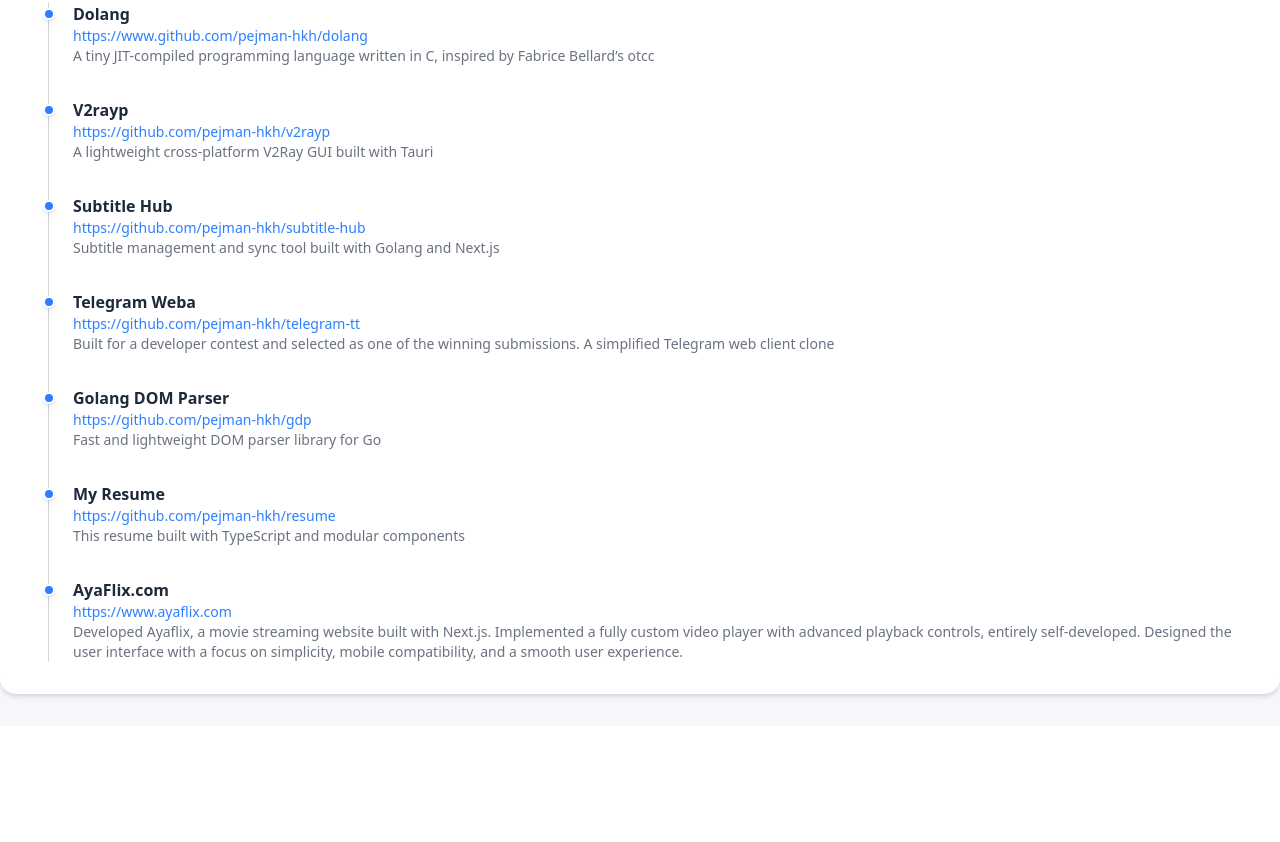
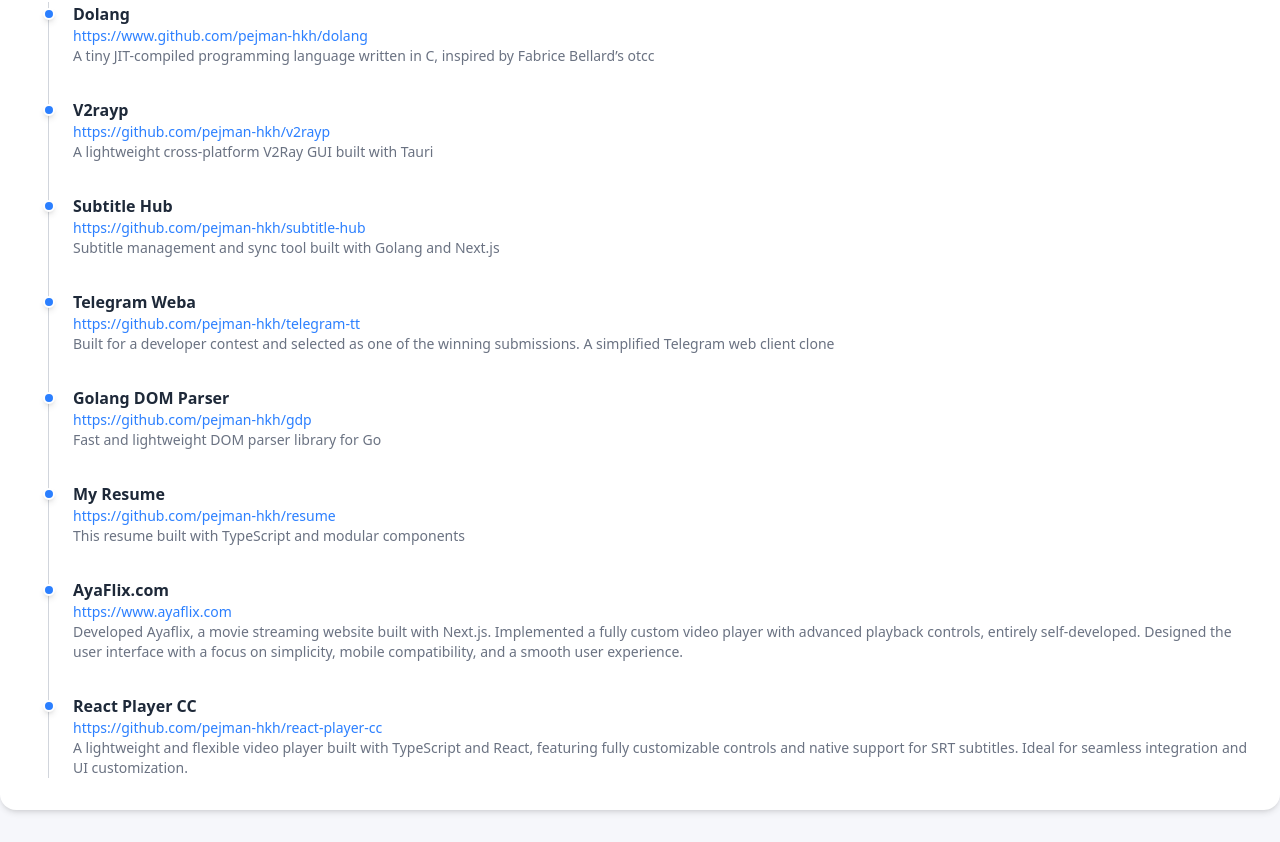
Before and after one commit to pejman-hkh/resume, a React (Vite) app: page / in a window 1280 px wide. Shown: the part 1784-2626 px from the top of the page. Before the commit the page ends 2510 px from the top, so only its background shows below. Built offline with nearby package versions, Linux system fonts and the light colour scheme.

Commit message:
Add my new project

```diff
--- a/src/resume.ts
+++ b/src/resume.ts
@@ -161,4 +161,11 @@
 Implemented a fully custom video player with advanced playback controls, entirely self-developed.
 Designed the user interface with a focus on simplicity, mobile compatibility, and a smooth user experience.`,
     },
+    {
+        id: 8,
+        title: 'React Player CC',
+        link: 'https://github.com/pejman-hkh/react-player-cc',
+        description: `
+A lightweight and flexible video player built with TypeScript and React, featuring fully customizable controls and native support for SRT subtitles. Ideal for seamless integration and UI customization.`,
+    },
 ];
```
Also changed, not shown: 1 other file (tests, documents, lock files or other folders).
